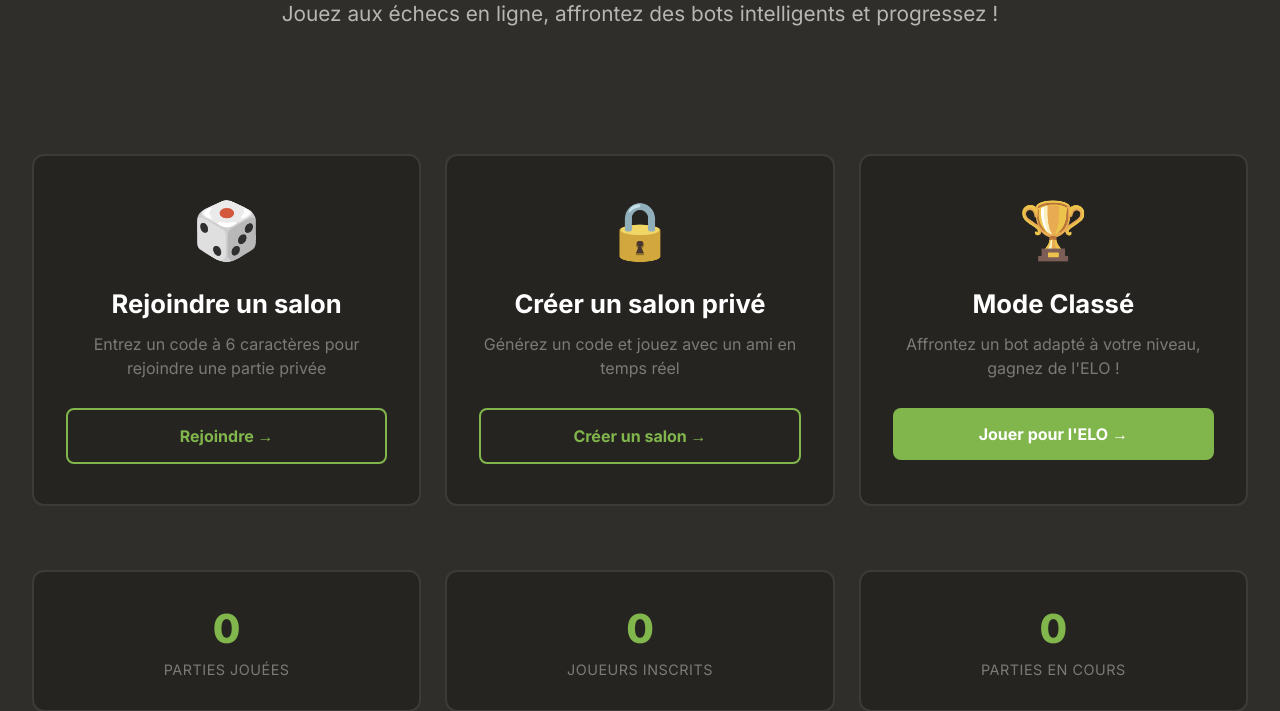
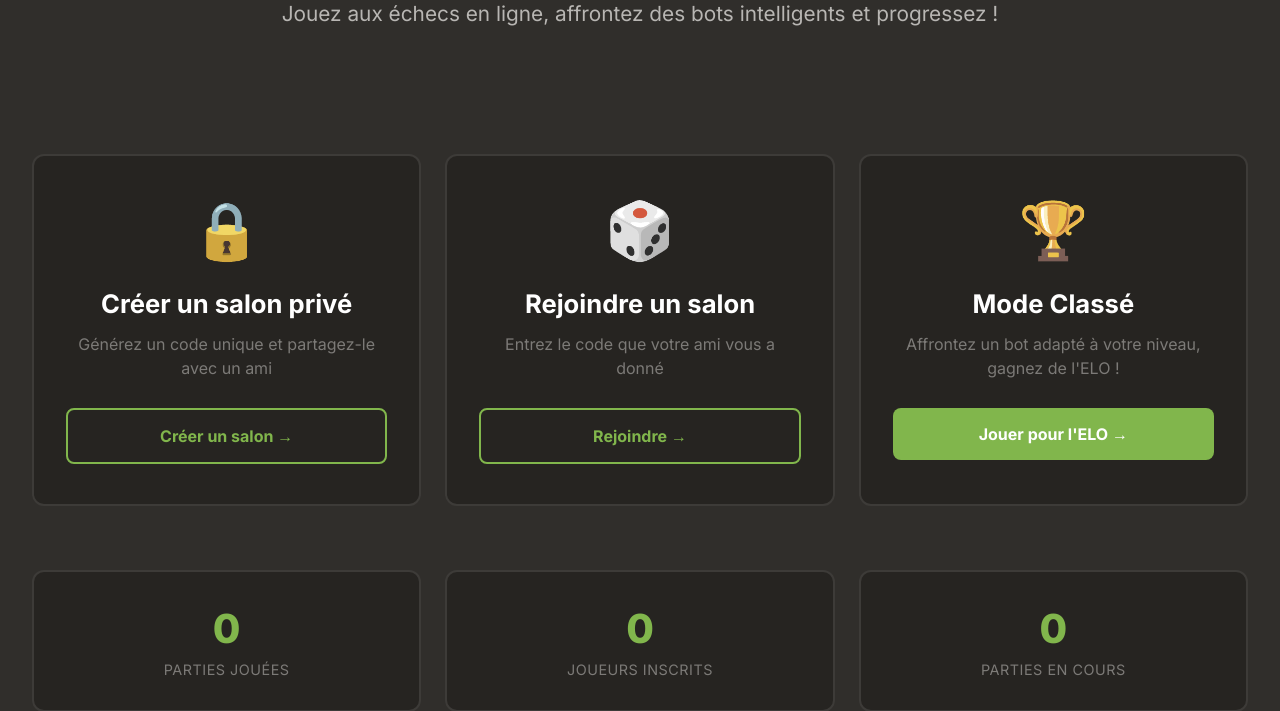
Before and after one commit to Alex12062012/Chess.io, a Flask app: page / in a window 1280 px wide. Shown: the part 267-978 px from the top of the page. Run offline with Flask 3, Linux system fonts and the light colour scheme; data that the repository does not hold is empty; some libraries are stand-ins or nearby versions.

Commit message:
Update home.html

```diff
--- a/templates/home.html
+++ b/templates/home.html
@@ -212,20 +212,20 @@
 </div>
 
 <div class="options-grid">
-    <!-- Option 1: Rejoindre un salon -->
+    <!-- Option 1: Créer un salon (génère un code aléatoire) -->
+    <div class="option-card" onclick="createRoom()">
+        <div class="option-icon">🔒</div>
+        <div class="option-title">Créer un salon privé</div>
+        <div class="option-description">Générez un code unique et partagez-le avec un ami</div>
+        <button class="option-button secondary">Créer un salon →</button>
+    </div>
+
+    <!-- Option 2: Rejoindre un salon existant -->
     <div class="option-card" onclick="openJoinModal()">
         <div class="option-icon">🎲</div>
         <div class="option-title">Rejoindre un salon</div>
-        <div class="option-description">Entrez un code à 6 caractères pour rejoindre une partie privée</div>
+        <div class="option-description">Entrez le code que votre ami vous a donné</div>
         <button class="option-button secondary">Rejoindre →</button>
-    </div>
-
-    <!-- Option 2: Créer un salon -->
-    <div class="option-card" onclick="window.location.href='/create-room'">
-        <div class="option-icon">🔒</div>
-        <div class="option-title">Créer un salon privé</div>
-        <div class="option-description">Générez un code et jouez avec un ami en temps réel</div>
-        <button class="option-button secondary">Créer un salon →</button>
     </div>
 
     <!-- Option 3: Mode classé -->
@@ -310,6 +310,12 @@ setInterval(async function() {
         document.getElementById('joinModal').classList.remove('active');
     }
 
+    function createRoom() {
+        // Génère un code aléatoire de 6 caractères
+        const code = Math.random().toString(36).substring(2, 8).toUpperCase();
+        window.location.href = '/room/' + code;
+    }
+
     function handleRankedClick() {
         {% if logged_in %}
             window.location.href = '/ranked';
```
